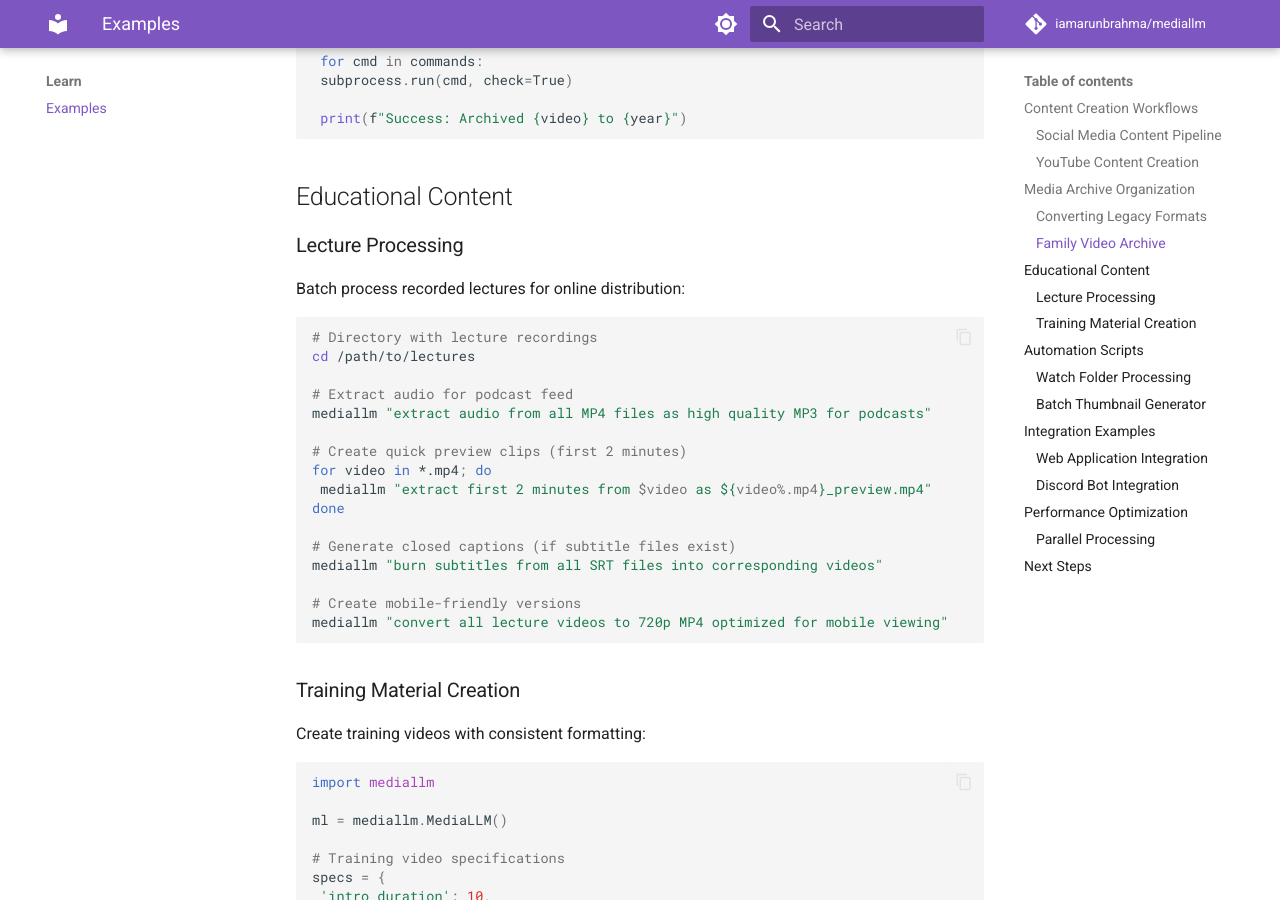
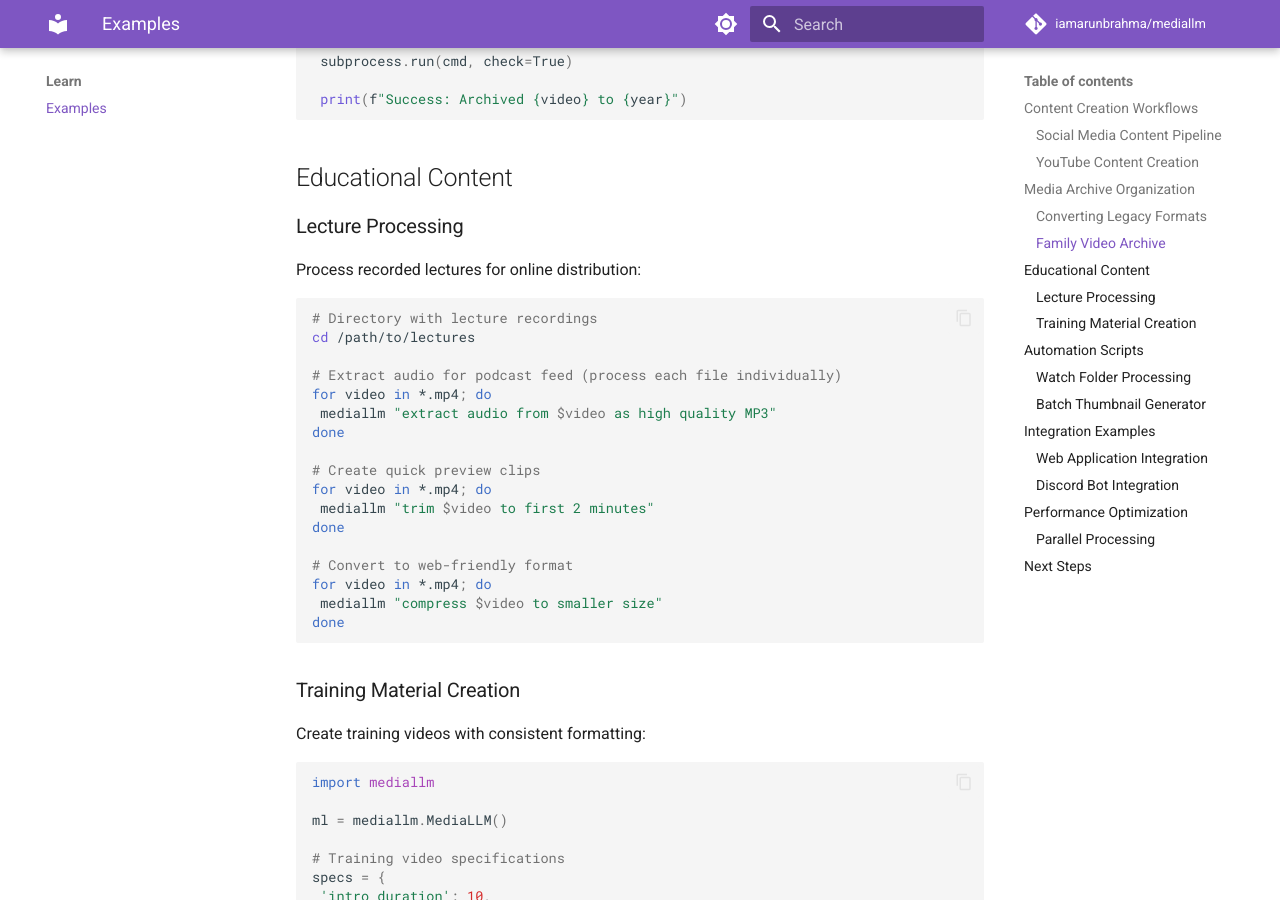
Before and after one commit to iamarunbrahma/mediallm, an MkDocs documentation site: the page built from docs/learn/examples.md, in a window 1280 px wide and 900 px high, scrolled down 3014 px. Built offline with MkDocs 1.6.1 and Material for MkDocs 9.7.7, drawn with Linux system fonts in a browser that asks for light colours; comment, search, counter and statistics services are not loaded; some of the changed text lies outside the part shown.

````diff
--- a/docs/learn/examples.md
+++ b/docs/learn/examples.md
@@ -16,18 +16,17 @@ Creating content for multiple platforms from a single source video:
 ls
 # raw_interview.mp4
 
-# Extract highlight clips
-mediallm "extract 30 seconds from raw_interview.mp4 starting at 2:15"
-mediallm "extract 15 seconds from raw_interview.mp4 starting at 5:30"
+# Extract highlight clips (trim from specific timestamps)
+mediallm "trim raw_interview.mp4 from 2:15 to 2:45"
+mediallm "trim raw_interview.mp4 from 5:30 to 5:45"
 
-# Create platform-specific versions
-mediallm "resize highlight1.mp4 to 1080x1080 square for Instagram"
-mediallm "resize highlight2.mp4 to 9:16 portrait for TikTok"
-mediallm "resize highlight1.mp4 to 1920x1080 for YouTube"
+# Convert to different formats
+mediallm "convert highlight1.mp4 to MP4 format"
+mediallm "compress highlight2.mp4 to smaller size"
 
 # Generate thumbnails
-mediallm "extract thumbnail from highlight1.mp4 at 5 seconds"
-mediallm "extract thumbnail from highlight2.mp4 at 3 seconds"
+mediallm "extract thumbnail from highlight1.mp4"
+mediallm "extract thumbnail from highlight2.mp4"
 
 # Create audio versions for podcasts
 mediallm "extract audio from raw_interview.mp4 as high quality MP3"
@@ -81,21 +80,21 @@ for video in workspace['videos']:
 
 ### Converting Legacy Formats
 
-Batch convert old video formats to modern standards:
+Convert old video formats to modern standards:
 
 ```bash
-# Convert all AVI files to MP4
-mediallm "convert all AVI files to MP4 with high quality settings"
+# Convert individual files to MP4
+mediallm "convert video.avi to MP4 format"
+mediallm "convert old_movie.mkv to MP4"
 
-# Modernize audio files
-mediallm "convert all WAV files to high quality AAC"
+# Process files individually for best results
+for file in *.avi; do
+ mediallm "convert $file to MP4 format"
+done
 
-# Standardize image formats
-mediallm "convert all BMP images to PNG format"
-
-# Extract metadata before conversion
+# Extract thumbnails from videos
 for file in *.avi; do
- mediallm "extract thumbnail from $file at 10 seconds as ${file%.avi}_preview.jpg"
+ mediallm "extract thumbnail from $file"
 done
 ```
 
@@ -150,25 +149,26 @@ for video in workspace['videos']:
 
 ### Lecture Processing
 
-Batch process recorded lectures for online distribution:
+Process recorded lectures for online distribution:
 
 ```bash
 # Directory with lecture recordings
 cd /path/to/lectures
 
-# Extract audio for podcast feed
-mediallm "extract audio from all MP4 files as high quality MP3 for podcasts"
-
-# Create quick preview clips (first 2 minutes)
+# Extract audio for podcast feed (process each file individually)
 for video in *.mp4; do
- mediallm "extract first 2 minutes from $video as ${video%.mp4}_preview.mp4"
+ mediallm "extract audio from $video as high quality MP3"
 done
 
-# Generate closed captions (if subtitle files exist)
-mediallm "burn subtitles from all SRT files into corresponding videos"
+# Create quick preview clips
+for video in *.mp4; do
+ mediallm "trim $video to first 2 minutes"
+done
 
-# Create mobile-friendly versions
-mediallm "convert all lecture videos to 720p MP4 optimized for mobile viewing"
+# Convert to web-friendly format
+for video in *.mp4; do
+ mediallm "compress $video to smaller size"
+done
 ```
 
 ### Training Material Creation
````
Also changed, not shown: README.md (+13 -16 lines), docs/reference/troubleshooting.md (+19 -0 lines), 7 other files.
